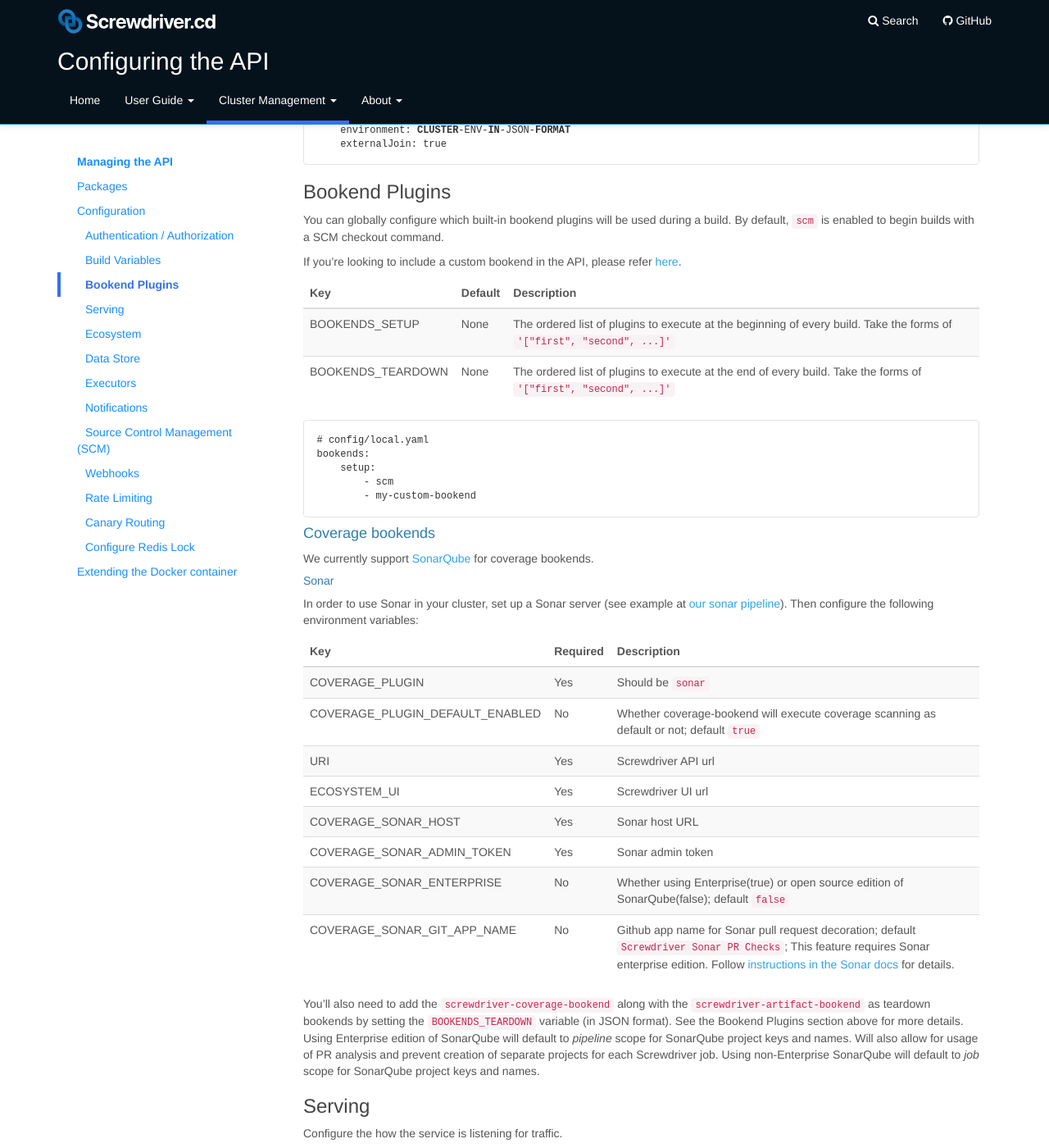
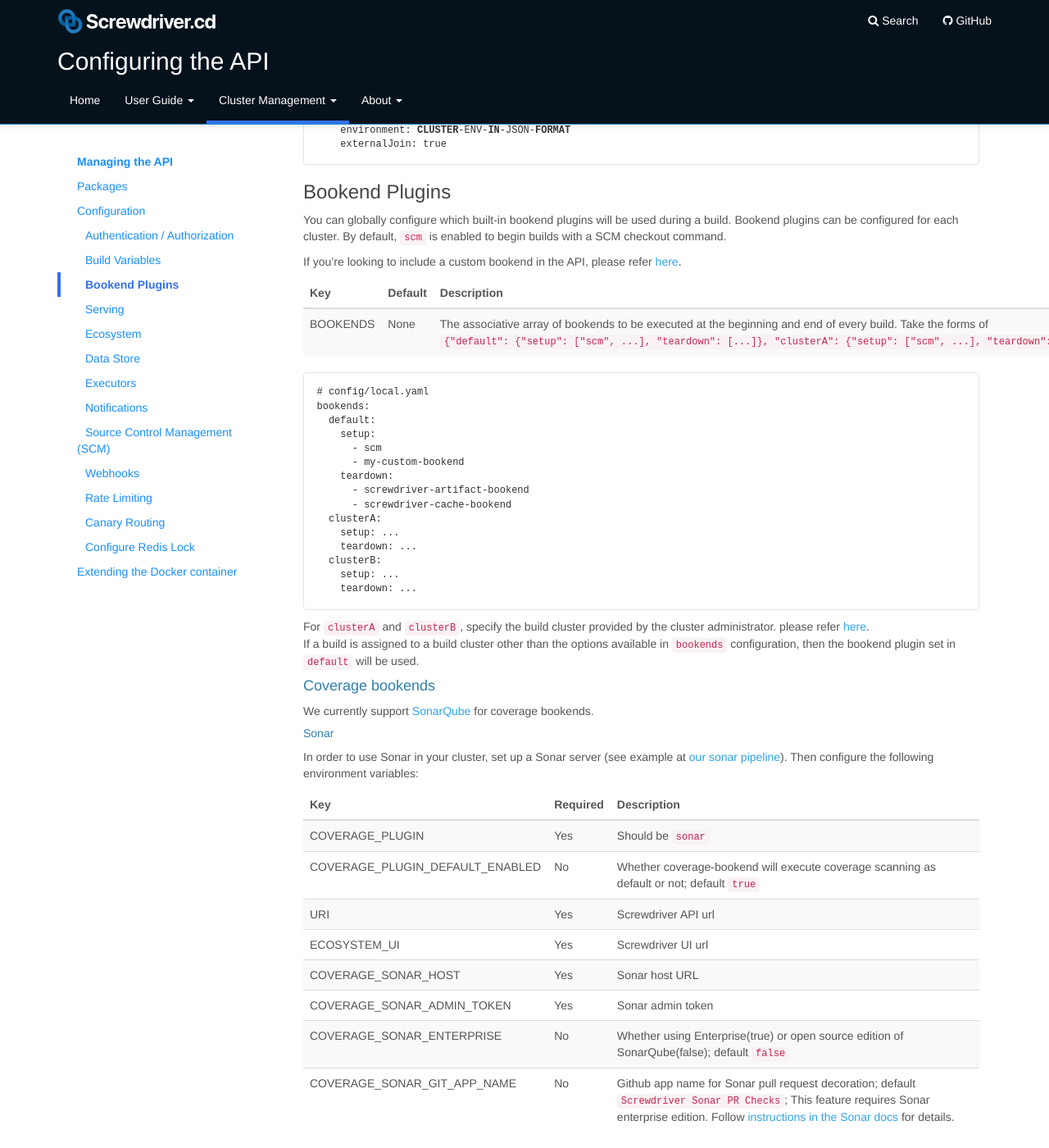
Before and after one commit to screwdriver-cd/guide, a Jekyll site: the page built from docs/cluster-management/configure-api.md, in a window 1280 px wide and 1400 px high, scrolled down 2120 px. Shown: the whole window at 82% size. Built offline with Jekyll 4.4.1, drawn with Linux system fonts in a browser that asks for light colours.

Commit message:
fix(2763): Modify description of bookend plugin (#557)

````diff
--- a/docs/cluster-management/configure-api.md
+++ b/docs/cluster-management/configure-api.md
@@ -143,23 +143,35 @@ build:
 
 ### Bookend Plugins
 
-You can globally configure which built-in bookend plugins will be used during a build. By default, `scm` is enabled to begin builds with a SCM checkout command.
+You can globally configure which built-in bookend plugins will be used during a build. Bookend plugins can be configured for each cluster.
+By default, `scm` is enabled to begin builds with a SCM checkout command.
 
 If you're looking to include a custom bookend in the API, please refer [here](#extending-the-docker-container).
 
 | Key | Default| Description |
 |:----|:-------|:------------|
-| BOOKENDS_SETUP | None | The ordered list of plugins to execute at the beginning of every build. Take the forms of `'["first", "second", ...]'` |
-| BOOKENDS_TEARDOWN | None | The ordered list of plugins to execute at the end of every build. Take the forms of `'["first", "second", ...]'` |
+| BOOKENDS | None | The associative array of bookends to be executed at the beginning and end of every build. Take the forms of `{"default": {"setup": ["scm", ...], "teardown": [...]}, "clusterA": {"setup": ["scm", ...], "teardown": [...]}}` |
 
 
 ```yaml
 # config/local.yaml
 bookends:
+  default:
     setup:
-        - scm
-        - my-custom-bookend
+      - scm
+      - my-custom-bookend
+    teardown:
+      - screwdriver-artifact-bookend
+      - screwdriver-cache-bookend
+  clusterA:
+    setup: ...
+    teardown: ...
+  clusterB:
+    setup: ...
+    teardown: ...
 ```
+For `clusterA` and `clusterB`, specify the build cluster provided by the cluster administrator. please refer [here](configure-buildcluster-queue-worker).
+If a build is assigned to a build cluster other than the options available in `bookends` configuration, then the bookend plugin set in `default` will be used.
 
 #### Coverage bookends
 
@@ -775,9 +787,10 @@ This is shown in the following `local.yaml` snippet:
 ---
   ...
 bookends:
-  setup:
-    - my-custom-bookend
-    - scm
+  default:
+    setup:
+      - my-custom-bookend
+      - scm
 ```
 
 For building our extended Docker image, we will need to create a `Dockerfile` that will have our extra dependencies installed. If you would prefer to save the `local.yaml` configuration file in the Docker image instead of mounting it in later, you may do so in the Dockerfile as well.
````
Also changed, not shown: other parts of docs/cluster-management/configure-api.md (+1 -1 lines), docs/ja/cluster-management/configure-api.md (+23 -9 lines).
